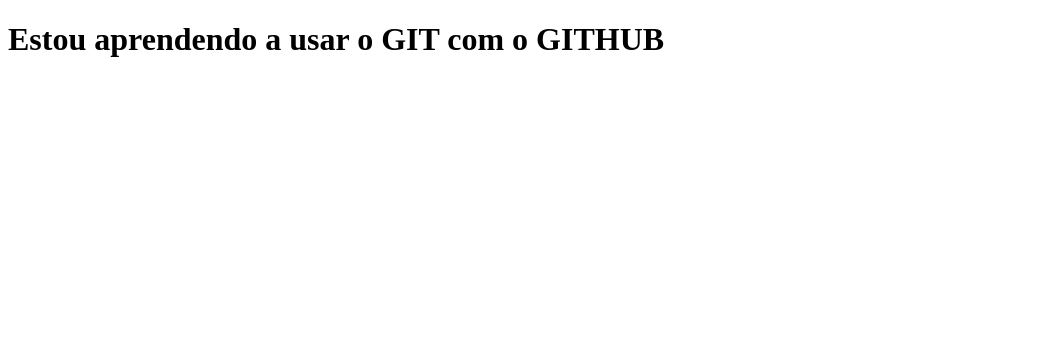
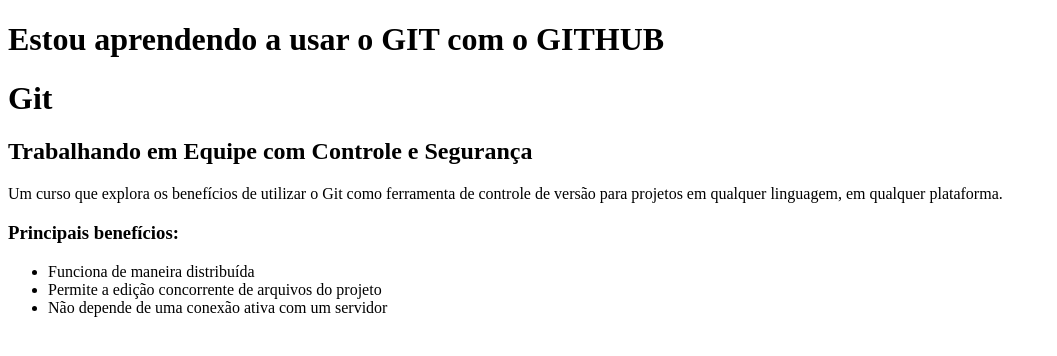
Before and after one commit to FelipeBalajay/curso-git, a plain HTML site: page index.html in a window 1280 px wide. Shown: the whole page, without its empty margins (0-1057 px from the left). Drawn offline with Linux system fonts and the light colour scheme.

Commit message:
Conteúdo da página index.html

```diff
--- a/index.html
+++ b/index.html
@@ -7,5 +7,16 @@
 </head>
 <body>
 	<h1>Estou aprendendo a usar o GIT com o GITHUB</h1>
+	<h1>Git</h1>
+        <h2>Trabalhando em Equipe com Controle e Segurança</h2>
+
+        <p>Um curso que explora os benefícios de utilizar o Git como ferramenta de controle de versão para projetos em qualquer linguagem, em qualquer plataforma.</p>
+
+        <h3>Principais benefícios:</h3>
+        <ul>
+            <li>Funciona de maneira distribuída</li>
+            <li>Permite a edição concorrente de arquivos do projeto</li>
+            <li>Não depende de uma conexão ativa com um servidor</li>
+        </ul>
 </body>
 </html>
```
